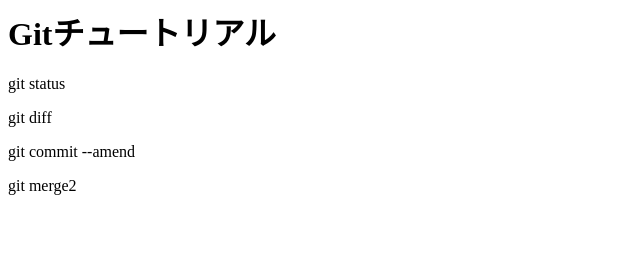
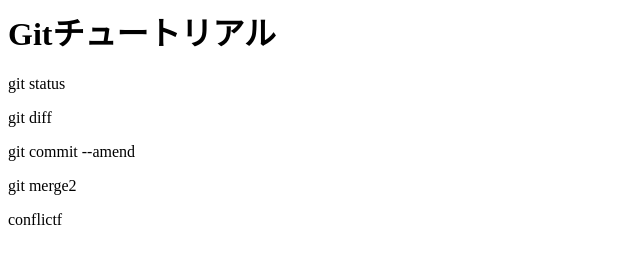
Before and after one commit to YutakaOmori/git_tutorial, a plain HTML site: page index.html in a window 1280 px wide. Shown: the full height of the page, 0-640 px from the left. Drawn offline with Linux system fonts and the light colour scheme.

Commit message:
conflictfを追記

```diff
--- a/index.html
+++ b/index.html
@@ -3,3 +3,4 @@
 <p>git diff</P>
 <p>git commit --amend</p>
 <p>git merge2</p>
+<p>conflictf</p>
```
